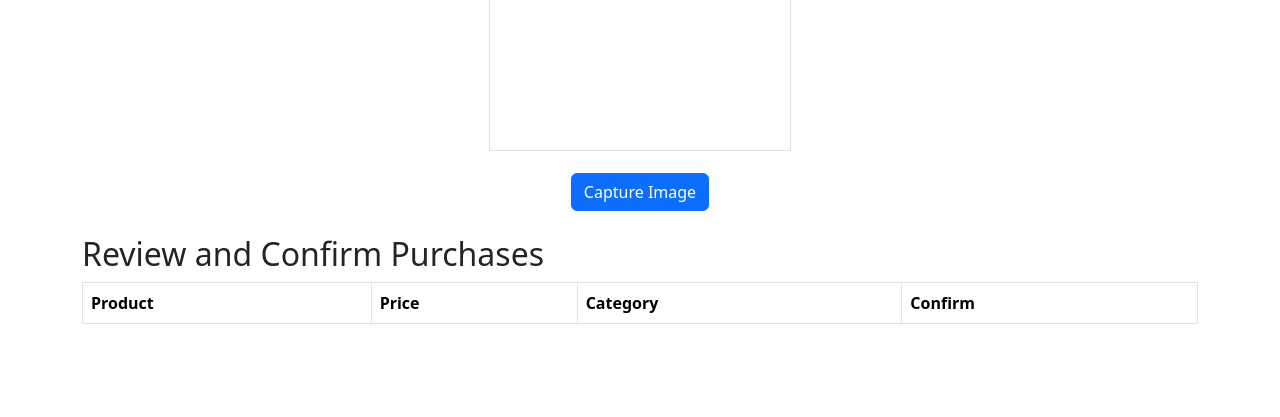
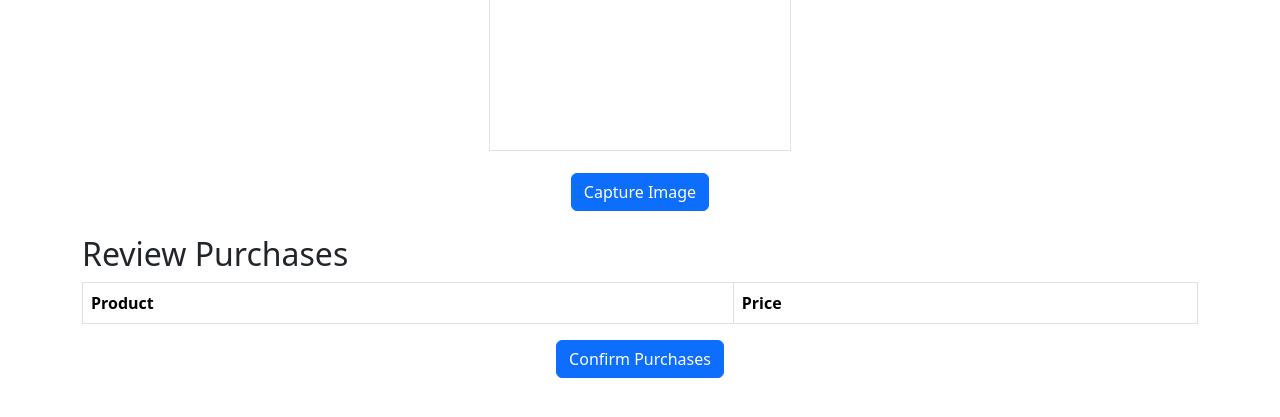
Before and after one commit to James-Schaffer/ibmHackathon2025Group3, a Flask app: page /capture in a window 1280 px wide. Shown: the part 159-576 px from the top of the page. Run offline with Flask 3, Linux system fonts and the light colour scheme; lists and menus that the app fills with data are empty; some libraries are stand-ins or nearby versions.

```diff
--- a/templates/capture.html
+++ b/templates/capture.html
@@ -2,15 +2,12 @@
 <html lang="en">
 <head>
     <title>MyBudget - Receipt Capture</title>
-
     <!-- Required meta tags -->
     <meta charset="utf-8" />
     <meta name="viewport" content="width=device-width, initial-scale=1, shrink-to-fit=no" />
-
     <link href="../static/bootstrap.css" rel="stylesheet" />
     <script src="https://ajax.googleapis.com/ajax/libs/jquery/3.7.1/jquery.min.js"></script>
 </head>
-
 <body>
     <header>
         <div class="container-fluid bg-dark text-light p-3">
@@ -20,41 +17,38 @@
 
     <main class="container my-4">
         <h2 class="text-center">Capture and Upload Image</h2>
-
         <div class="text-center">
             <video id="video" autoplay playsinline class="border"></video>
             <canvas id="canvas" style="display: none;"></canvas>
         </div>
-
         <div class="text-center my-3">
             <button id="captureBtn" class="btn btn-primary">Capture Image</button>
         </div>
-
         <div class="text-center">
             <img id="capturedImage" style="display: none; width: 300px;" class="border" />
         </div>
-
         <div class="text-center my-3">
             <button id="submitBtn" class="btn btn-success" style="display: none;">Submit Image</button>
         </div>
     </main>
 
     <div class="container">
-        <h2>Review and Confirm Purchases</h2>
+        <h2>Review Purchases</h2>
         <table class="table table-bordered">
             <thead>
                 <tr>
                     <th>Product</th>
                     <th>Price</th>
-                    <th>Category</th>
-                    <th>Confirm</th>
                 </tr>
             </thead>
             <tbody id="purchaseTable">
                 <!-- Purchases will be dynamically added here -->
             </tbody>
         </table>
-        <button id="confirmBtn" class="btn btn-primary" style="display: none;">Confirm Purchases</button>
+        <!-- New Confirm Purchases button -->
+        <div class="text-center my-3">
+            <button id="confirmBtn" class="btn btn-primary">Confirm Purchases</button>
+        </div>
     </div>
 
     <script>
@@ -64,7 +58,10 @@
         const submitBtn = document.getElementById("submitBtn");
         const capturedImage = document.getElementById("capturedImage");
 
-        // Start Camera
+        // Global variable to store extracted purchases
+        let extractedPurchases = [];
+
+        // Start the camera
         async function startCamera() {
             try {
                 const stream = await navigator.mediaDevices.getUserMedia({ video: true });
@@ -80,27 +77,23 @@
             canvas.width = video.videoWidth;
             canvas.height = video.videoHeight;
             context.drawImage(video, 0, 0, canvas.width, canvas.height);
-
             capturedImage.src = canvas.toDataURL("image/png");
             capturedImage.style.display = "block";
             submitBtn.style.display = "block";
         });
 
-        // Submit Image to Flask Server
+        // Submit image to the Flask server
         submitBtn.addEventListener("click", async () => {
             canvas.toBlob(async (blob) => {
                 const formData = new FormData();
                 formData.append("image", blob, "captured_image.png");
-
                 try {
                     const response = await fetch("/capture", {
                         method: "POST",
                         body: formData
                     });
-
                     const data = await response.json();
-                    console.log("✅ Server Response:", data); // Debugging Log
-
+                    console.log("✅ Server Response:", data);
                     if (response.ok) {
                         displayExtractedData(data.data);
                     } else {
@@ -112,57 +105,49 @@
             }, "image/png");
         });
 
+        // Display only product and price in the table and store data globally
         function displayExtractedData(data) {
             const tableBody = document.getElementById("purchaseTable");
             tableBody.innerHTML = "";
-
             if (!Array.isArray(data)) {
                 console.error("⚠️ Received invalid data format:", data);
                 alert("Error: Unexpected data format");
                 return;
             }
-
-            data.forEach((purchase, index) => {
-                if (!purchase.product || !purchase.price || !purchase.category) {
+            extractedPurchases = data;  // Store globally for confirmation
+            data.forEach((purchase) => {
+                if (!purchase.product || !purchase.price) {
                     console.warn("⚠️ Skipping invalid purchase entry:", purchase);
                     return;
                 }
-
                 let row = `<tr>
                     <td>${purchase.product}</td>
                     <td>${purchase.price}</td>
-                    <td>${purchase.category}</td>
-                    <td><input type='checkbox' class='confirm-checkbox' data-index='${index}' checked></td>
                 </tr>`;
                 tableBody.innerHTML += row;
             });
-
-            document.getElementById("confirmBtn").style.display = "block";
         }
 
-        // Confirm Purchases
-        document.getElementById("confirmBtn").addEventListener("click", () => {
-            let confirmedPurchases = [];
-            document.querySelectorAll(".confirm-checkbox:checked").forEach((checkbox) => {
-                let index = checkbox.dataset.index;
-                let row = document.getElementById("purchaseTable").rows[index];
-                confirmedPurchases.push({
-                    product: row.cells[0].innerText,
-                    price: parseFloat(row.cells[1].innerText),
-                    category: row.cells[2].innerText
+        // Confirm Purchases: Send the stored purchases to the server for insertion into the DB.
+        document.getElementById("confirmBtn").addEventListener("click", async () => {
+            if (!extractedPurchases.length) {
+                alert("No purchases to confirm.");
+                return;
+            }
+            try {
+                const response = await fetch("/confirm_purchase", {
+                    method: "POST",
+                    headers: { "Content-Type": "application/json" },
+                    body: JSON.stringify({ purchases: extractedPurchases })
                 });
-            });
-
-            fetch("/confirm_purchase", {
-                method: "POST",
-                headers: { "Content-Type": "application/json" },
-                body: JSON.stringify({ purchases: confirmedPurchases })
-            })
-            .then(response => response.json())
-            .then(data => {
+                const data = await response.json();
                 alert(data.message);
-                window.location.href = "/home";
-            });
+                // Optionally clear the table after confirmation
+                document.getElementById("purchaseTable").innerHTML = "";
+                extractedPurchases = [];
+            } catch (error) {
+                alert(`Error confirming purchases: ${error.message}`);
+            }
         });
 
         startCamera();
```
